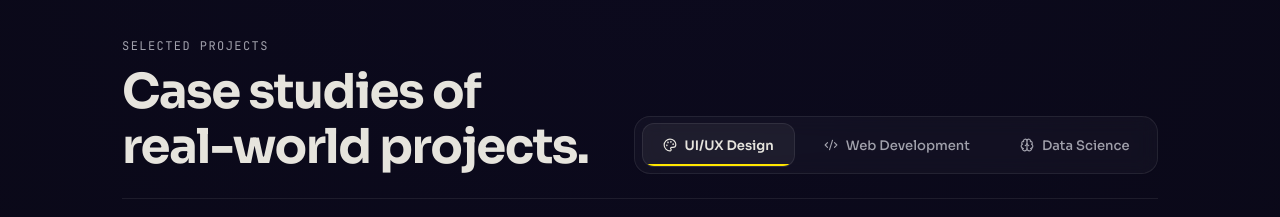
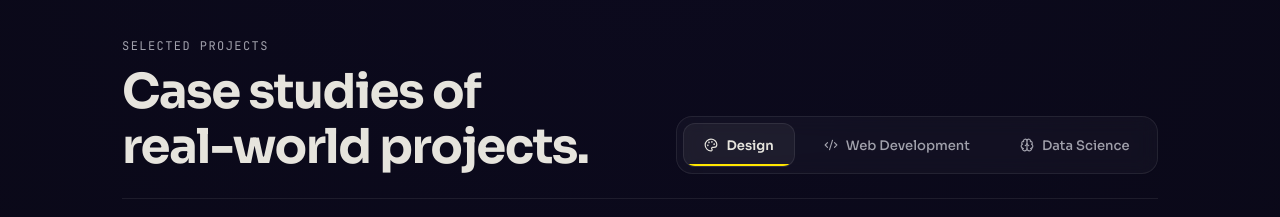
Before and after one commit to mfaatihyusron/portofolio, a React (Vite) app: page / in a window 1280 px wide. Shown: the part 2240-2457 px from the top of the page. Built offline with nearby package versions, Linux system fonts and the light colour scheme.

Commit message:
feat: update project categories in ProjectsSection; change UI/UX label to Design and modify ProdActivity category to Frontend

```diff
--- a/src/components/ProjectsSection.jsx
+++ b/src/components/ProjectsSection.jsx
@@ -5,7 +5,7 @@ import { FaGithub, FaFigma } from 'react-icons/fa';
 import { SiGooglecolab } from 'react-icons/si';
 
 const tabs = [
-  { id: "uiux", label: "UI/UX Design", icon: Palette, color: "#ffe600" },      // Yellow
+  { id: "uiux", label: "Design", icon: Palette, color: "#ffe600" },      // Yellow
   { id: "web", label: "Web Development", icon: Code2, color: "#00f0ff" },    // Cyan
   { id: "datascience", label: "Data Science", icon: Brain, color: "#ffffff" } // White
 ];
@@ -190,7 +190,7 @@ export default function ProjectsSection({ onProjectClick }) {
   // Filter projects by active tab
   const filteredProjects = projects.filter(project => {
     if (activeTab === "uiux") {
-      return project.category === "UI/UX Design" || project.category === "Mobile Design";
+      return project.category === "UI/UX Design" || project.category === "Mobile Design" || project.category === "Graphic Design" || project.category === "Design System";
     }
     if (activeTab === "web") {
       return project.category === "Full Stack" || project.category === "Frontend" || project.category === "Backend";
--- a/src/components/data/portfolioData.jsx
+++ b/src/components/data/portfolioData.jsx
@@ -366,10 +366,10 @@ Courty solves these problems by providing a centralized, web-based marketplace t
     }
   },
   {
-  id: 3,
+  id: 5,
   title: "ProdActivity",
   subtitle: "AI-Powered Student Productivity & Career Insight Platform",
-  category: "Full Stack",
+  category: "Frontend",
   icon: ShieldAlert,
   image: "/projects/ProdActivity.jpg",
 
```
